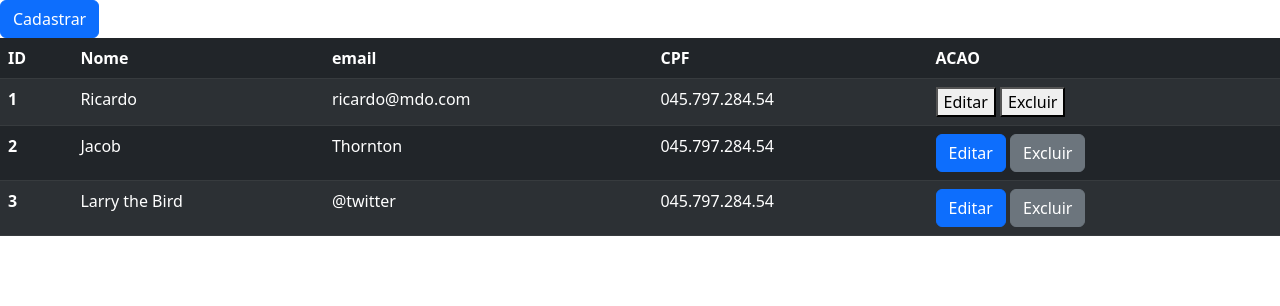
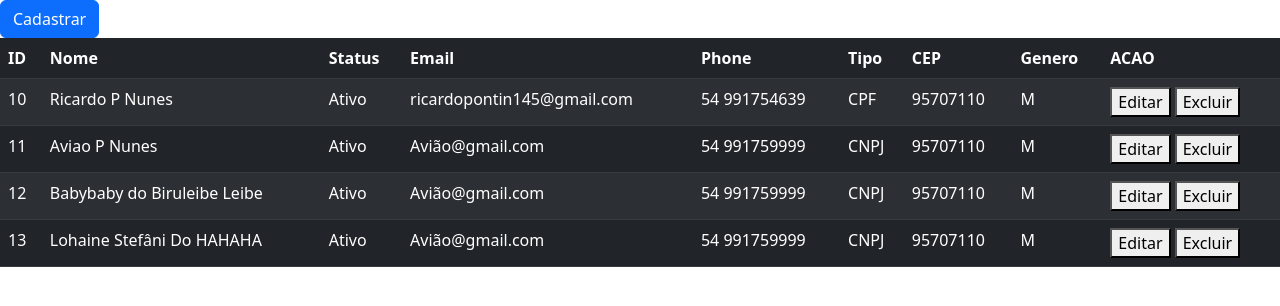
Before and after one commit to ricardopnunes/php_curse_2022, a PHP site: page /pessoa.php in a window 1280 px wide. Shown: the top 306 px of the page. Run offline with PHP 8.4, Linux system fonts and the light colour scheme.

Commit message:
Criando laço for para criar a tabela

```diff
--- a/controllers/PessoaControllers.php
+++ b/controllers/PessoaControllers.php
@@ -5,31 +5,50 @@
 // require_once "../models/classes.php";
 
 
-// $id = $_POST['ID'];
-// $nome = $_POST['name'];
-// $cpf = $_POST['cpf/cnpj'];
-// $cep = $_POST['cep'];
-// $celular = $_POST['celular'];
-
-// $pessoa_fisica = new PessoaFisica(1,"Ricardo","9999999999","57");
-// $pessoa_fisica->setGenero("M");
-// echo $pessoa_fisica->getGenero();
-
-$dados_pessoa = [
-    "id" =>10,
+$pessoa1 = [
+    "id" => '10',
     "nome" =>"Ricardo P Nunes",
     "status" =>"Ativo",
     "email" =>"ricardopontin145@gmail.com",
     "phone" =>"54 991754639",
     "gender" =>"M",
     "type" =>"CPF",
-    "cep" =>"95707110"
+    "cep" =>"95707110",
 
 ];
 
+$pessoa2 = [
+    "id" =>'11',
+    "nome" =>"Aviao P Nunes",
+    "status" =>"Ativo",
+    "email" =>"Avião@gmail.com",
+    "phone" =>"54 991759999",
+    "gender" =>"M",
+    "type" =>"CNPJ",
+    "cep" =>"95707110",
+];
 
-header('Content-Type: application/json; charset=utf-8');
-$a= json_encode($dados_pessoa);
-echo $a ;
-echo $a->nome;
-exit();
+$pessoa3 = [
+    "id" =>'12',
+    "nome" =>"Babybaby do Biruleibe Leibe",
+    "status" =>"Ativo",
+    "email" =>"Avião@gmail.com",
+    "phone" =>"54 991759999",
+    "gender" =>"M",
+    "type" =>"CNPJ",
+    "cep" =>"95707110",
+];
+
+$pessoa4 = [
+    "id" =>'13',
+    "nome" =>"Lohaine Stefâni Do HAHAHA",
+    "status" =>"Ativo",
+    "email" =>"Avião@gmail.com",
+    "phone" =>"54 991759999",
+    "gender" =>"M",
+    "type" =>"CNPJ",
+    "cep" =>"95707110",
+];
+
+
+$dados_pessoas = [$pessoa1,$pessoa2,$pessoa3,$pessoa4];
--- a/views/form.php
+++ b/views/form.php
@@ -1,44 +1,40 @@
-<table class="table table-dark table-striped">
-<thead>
-    <tr>
-      <th scope="col">ID</th>
-      <th scope="col">Nome</th>
-      <th scope="col">email</th>
-      <th scope="col">CPF</th>
-      <th scope="col">ACAO</th>
+<?php
+require "../controllers/PessoaControllers.php";
 
-    </tr>
-  </thead>
-  <tbody>
-    <tr>
-      <th scope="row">1</th>
-        <td>Ricardo</td>
-        <td>ricardo@mdo.com</td>
-        <td>045.797.284.54</td>
-        <td>
-            <button type="button" class="btnEditar btn-primary" value="1">Editar</button>
-            <button type="button" class="btnExcluir btn-secondary" value="1">Excluir</button>
-        </td>
-    </tr>
-    <tr>
-      <th scope="row">2</th>
-        <td>Jacob</td>
-        <td>Thornton</td>
-        <td>045.797.284.54</td>
-        <td>
-            <button type="button" class="btn btn-primary">Editar</button>
-            <button type="button" class="btn btn-secondary">Excluir</button>
-        </td>
-    </tr>
-    <tr>
-      <th scope="row">3</th>
-        <td>Larry the Bird</td>
-        <td>@twitter</td>
-        <td>045.797.284.54</td>
-        <td>
-            <button type="button" class="btn btn-primary">Editar</button>
-            <button type="button" class="btn btn-secondary">Excluir</button>
-        </td>
-    </tr>
-  </tbody>
-</table>
+  echo '<table class="table table-dark table-striped">
+  <thead>
+      <tr>
+        <th>ID</th>
+        <th>Nome</th>
+        <th>Status</th>
+        <th>Email</th>
+        <th>Phone</th>
+        <th>Tipo</th>
+        <th>CEP</th>
+        <th>Genero</th>
+        <th>ACAO</th>
+      </tr>
+    </thead>
+    <tbody>';
+
+      foreach($dados_pessoas as $dado):
+
+      echo '<tr>
+              <td>'.$dado['id'].'</td>
+              <td>'.$dado['nome'].'</td>
+              <td>'.$dado['status'].'</td>
+              <td>'.$dado['email'].'</td>
+              <td>'.$dado['phone'].'</td>
+              <td>'.$dado['type'].'</td>
+              <td>'.$dado['cep'].'</td>
+              <td>'.$dado['gender'].'</td>
+              <td>
+                <button type="button" class="btnEditar btn-primary" value='.$dado['id'].'>Editar</button>
+                <button type="button" class="btnExcluir btn-secondary" value='.$dado['id'].'>Excluir</button>
+              </td>
+            </tr>';
+
+      endforeach;
+
+    echo '</tbody>
+  </table>';
--- a/views/pessoa.php
+++ b/views/pessoa.php
@@ -28,33 +28,33 @@
         </div>
       </div>
     <div class="mb-3 row">
-              <div class="col-md-2">
+      <div class="col-md-3">
         <input type="text" class="form-control" id="inputPassword" placeholder="Nome">
       </div>
     </div>
     <div class="mb-4 row">
       <script src="./scripts/index.js"></script>
-                  <div class="col-sm-2">
+        <div class="col-sm-3">
           <input oninput="mask_cpf(this)" class="form-control" type="text" placeholder="CPF">
         </div>
     </div>
     <div class="mb-3 row">
-                <div class="col-md-2">
+      <div class="col-md-3">
        <input type="text" class="form-control" id="inputRG" placeholder="RG">
       </div>
     </div>
     <div class="mb-3 row">
-                  <div class="col-sm-2">
+      <div class="col-sm-3">
         <input oninput="mask_cep(this)" type="text" class="form-control" id="inputCEP" placeholder="CEP">
       </div>
     </div>
     <div class="mb-3 row">
-                    <div class="col-md-2">
+      <div class="col-md-3">
         <input type="text" class="form-control" id="inputPassword" placeholder="Rede Social">
       </div>
     </div>
     <div class="mb-1 row">
-                      <select class="form-select form-select-sm sm-3" aria-label=".form-select-sm selectGenero">
+      <select class="form-select form-select-sm mb-3" aria-label=".form-select-sm selectGenero">
         <option selected>Abra para selecionar seu Genero</option>
         <option value="1">Masculino</option>
         <option value="2">Feminino</option>
@@ -62,7 +62,7 @@
       </select>
     </div>
     <div class="mb-1 row">
-                        <select class="form-select form-select-lg mb-3" aria-label="size 1 form-select-lg example">
+      <select class="form-select form-select-sm mb-3" aria-label="size 1 form-select-lg example">
       <option selected>Abra para selecionar seu estado civil</option>
       <option value="1">Solteiro</option>
       <option value="2">Casado</option>
@@ -75,10 +75,8 @@
       </div>
     </div>
     <div class="mb-3 row">
-                        <div class="col-md-2">
+      <div class="col-md-3">
         <input type="text" id="inputPhone" class="form-control" placeholder="Celular" onkeypress="mask_phone(this, mphone)">
-                        </div>
-                      </div>
       </div>
     </div>
   </div>
@@ -87,8 +85,9 @@
     <button type="button" class="btn btn-primary">Salvar</button>
   </div>
 </div>
+</div>
+</div>
 </body>
-
 <footer>
 
 <?php
--- a/views/scripts/pessoa.js
+++ b/views/scripts/pessoa.js
@@ -1,7 +1,7 @@
 $( document ).ready(function() {
     $(".btnEditar").on("click", function(){
         var id = $(this).val();
-        console.log("Ready! Ricardo id: " + id);
+        console.log("Ready! Editar id: " + id);
     });
 
     $(".btnExcluir").on("click", function(){
```
Lines whose indentation alone changed are shown as unchanged.
